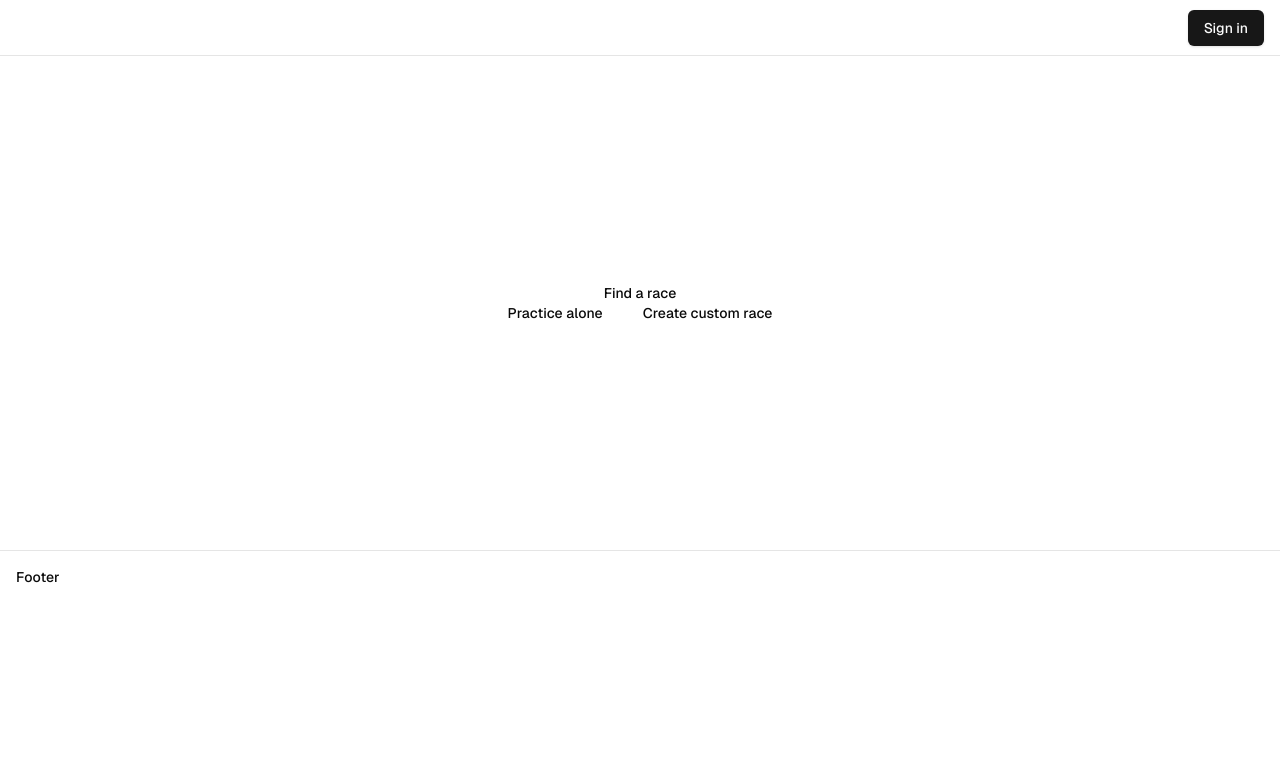
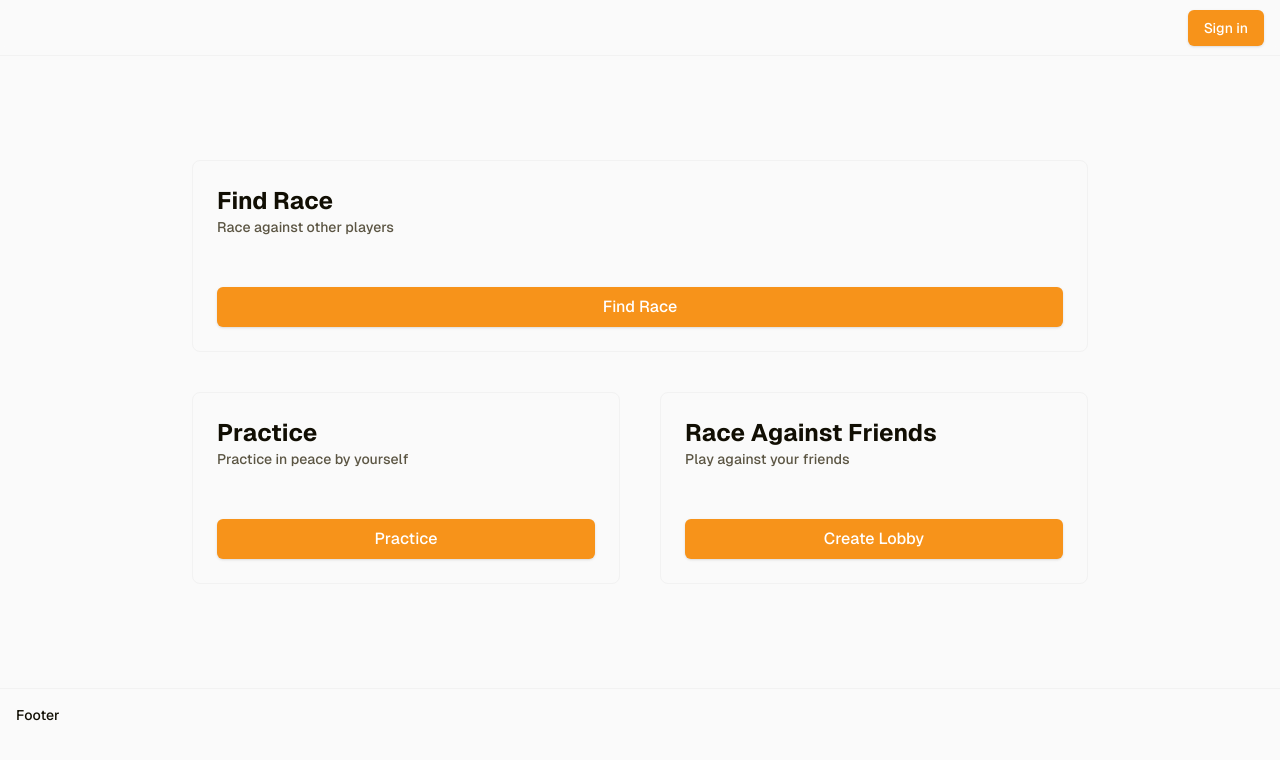
Before and after one commit to stpn48/Fastype, a Next.js app: page /home in a window 1280 px wide. Shown: the top 760 px of the page. Built offline with nearby package versions, Linux system fonts and the light colour scheme; no server answers.

Commit message:
feat: mock homepage

```diff
--- a/app/(app)/home/page.tsx
+++ b/app/(app)/home/page.tsx
@@ -1,10 +1,36 @@
+import { Button } from "@/components/ui/button";
+
 export default function HomePage() {
   return (
-    <div className="bg-background h-full w-full flex flex-col items-center justify-center">
-      <section>Find a race</section>
-      <section className="flex gap-10">
-        <section>Practice alone</section>
-        <section>Create custom race</section>
+    <div className="bg-background h-full w-full min-h-[75vh] flex flex-col items-center justify-center">
+      <section className="grid gap-10 w-full max-w-4xl">
+        {/* Top Section */}
+        <section className="h-48 p-6 flex flex-col justify-between gap-4 border border-border rounded-lg">
+          <div className="flex flex-col">
+            <h1 className="text-2xl font-bold">Find Race</h1>
+            <p className="text-muted-foreground">Race against other players</p>
+          </div>
+          <Button className="w-full h-10 text-base">Find Race</Button>
+        </section>
+
+        {/* Bottom Section */}
+        <div className="grid gap-10 grid-cols-1 sm:grid-cols-2">
+          <section className="h-48 rounded-lg p-6 border flex flex-col justify-between border-border">
+            <div className="flex flex-col">
+              <h1 className="text-2xl font-bold">Practice</h1>
+              <p className="text-muted-foreground">Practice in peace by yourself</p>
+            </div>
+            <Button className="w-full h-10 text-base">Practice</Button>
+          </section>
+
+          <section className="h-48 p-6 border rounded-lg flex flex-col justify-between border-border">
+            <div className="flex flex-col">
+              <h1 className="text-2xl font-bold">Race Against Friends</h1>
+              <p className="text-muted-foreground">Play against your friends</p>
+            </div>
+            <Button className="w-full h-10 text-base">Create Lobby</Button>
+          </section>
+        </div>
       </section>
     </div>
   );
--- a/app/globals.css
+++ b/app/globals.css
@@ -3,59 +3,61 @@
 @tailwind utilities;
 @layer base {
   :root {
-    --background: 0 0% 100%;
-    --foreground: 0 0% 3.9%;
+    --background: 0 0% 98.04%;
+    --foreground: 46 66% 4%;
+    --muted: 0 0% 94.9%;
+    --muted-foreground: 46 15% 31%;
+    --popover: 0 0% 99%;
+    --popover-foreground: 46 66% 3%;
     --card: 0 0% 100%;
-    --card-foreground: 0 0% 3.9%;
-    --popover: 0 0% 100%;
-    --popover-foreground: 0 0% 3.9%;
-    --primary: 0 0% 9%;
-    --primary-foreground: 0 0% 98%;
-    --secondary: 0 0% 96.1%;
-    --secondary-foreground: 0 0% 9%;
-    --muted: 0 0% 96.1%;
-    --muted-foreground: 0 0% 45.1%;
-    --accent: 0 0% 96.1%;
-    --accent-foreground: 0 0% 9%;
-    --destructive: 0 84.2% 60.2%;
-    --destructive-foreground: 0 0% 98%;
-    --border: 0 0% 89.8%;
-    --input: 0 0% 89.8%;
-    --ring: 0 0% 3.9%;
-    --chart-1: 12 76% 61%;
-    --chart-2: 173 58% 39%;
-    --chart-3: 197 37% 24%;
-    --chart-4: 43 74% 66%;
-    --chart-5: 27 87% 67%;
-    --radius: 0.5rem
+    --card-foreground: 46 66% 3%;
+    --border: 0 0% 94.9%;
+    --input: 46 11% 95%;
+    --primary: 32.85 93.25% 53.53%;
+    --primary-foreground: 45.71 0% 100%;
+    --secondary: 46 17% 90%;
+    --secondary-foreground: 46 17% 30%;
+    --accent: 46 0% 92.31%;
+    --accent-foreground: 46 27% 23%;
+    --destructive: 4.53 78.82% 49.47%;
+    --destructive-foreground: 19 0% 100%;
+    --ring: 32.85 93.25% 53.53%;
+    --chart-1: 32.85 93.25% 53.53%;
+    --chart-2: 46 17% 90%;
+    --chart-3: 46 0% 92.31%;
+    --chart-4: 46 17% 93%;
+    --chart-5: 32.85 96.25% 53.53%;
+    --radius: 0.5rem;
   }
+
   .dark {
-    --background: 0 0% 3.9%;
-    --foreground: 0 0% 98%;
-    --card: 0 0% 3.9%;
-    --card-foreground: 0 0% 98%;
-    --popover: 0 0% 3.9%;
-    --popover-foreground: 0 0% 98%;
-    --primary: 0 0% 98%;
-    --primary-foreground: 0 0% 9%;
-    --secondary: 0 0% 14.9%;
-    --secondary-foreground: 0 0% 98%;
-    --muted: 0 0% 14.9%;
-    --muted-foreground: 0 0% 63.9%;
-    --accent: 0 0% 14.9%;
-    --accent-foreground: 0 0% 98%;
-    --destructive: 0 62.8% 30.6%;
-    --destructive-foreground: 0 0% 98%;
-    --border: 0 0% 14.9%;
-    --input: 0 0% 14.9%;
-    --ring: 0 0% 83.1%;
-    --chart-1: 220 70% 50%;
-    --chart-2: 160 60% 45%;
-    --chart-3: 30 80% 55%;
-    --chart-4: 280 65% 60%;
-    --chart-5: 340 75% 55%
+    --background: 46 42% 1%;
+    --foreground: 46 30% 98%;
+    --muted: 46 10% 7%;
+    --muted-foreground: 46 15% 69%;
+    --popover: 46 42% 2%;
+    --popover-foreground: 46 30% 99%;
+    --card: 46 42% 2%;
+    --card-foreground: 46 30% 99%;
+    --border: 46 11% 12%;
+    --input: 46 11% 12%;
+    --primary: 32.85 93.25% 53.53%;
+    --primary-foreground: 46 0% 100%;
+    --secondary: 46 6% 12%;
+    --secondary-foreground: 46 6% 72%;
+    --accent: 0 0% 21.57%;
+    --accent-foreground: 44 15.46% 80.98%;
+    --destructive: 19 98% 49%;
+    --destructive-foreground: 0 0% 100%;
+    --ring: 32.85 93.25% 53.53%;
+    --chart-1: 32.85 93.25% 53.53%;
+    --chart-2: 46 6% 12%;
+    --chart-3: 0 0% 21.57%;
+    --chart-4: 46 6% 15%;
+    --chart-5: 32.85 96.25% 53.53%;
   }
 }
+
 @layer base {
   * {
     @apply border-border;
```
Also changed, not shown: 1 other file (tests, documents, lock files or other folders).
